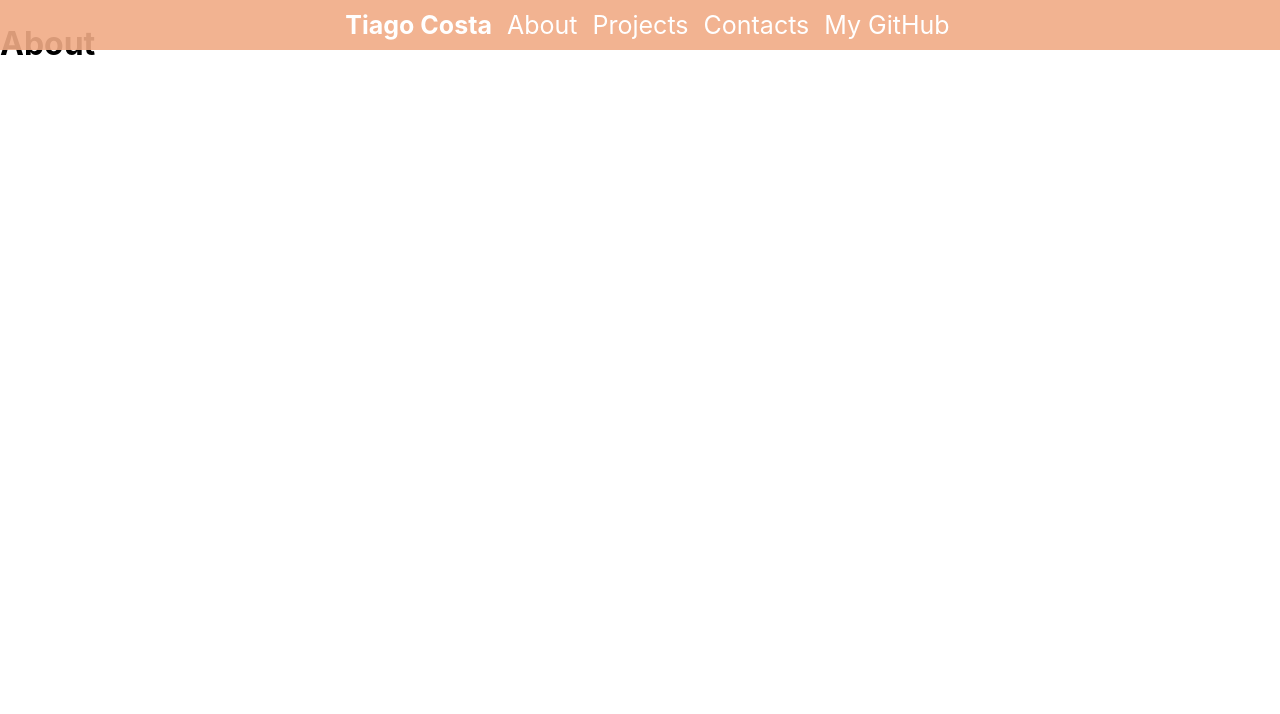
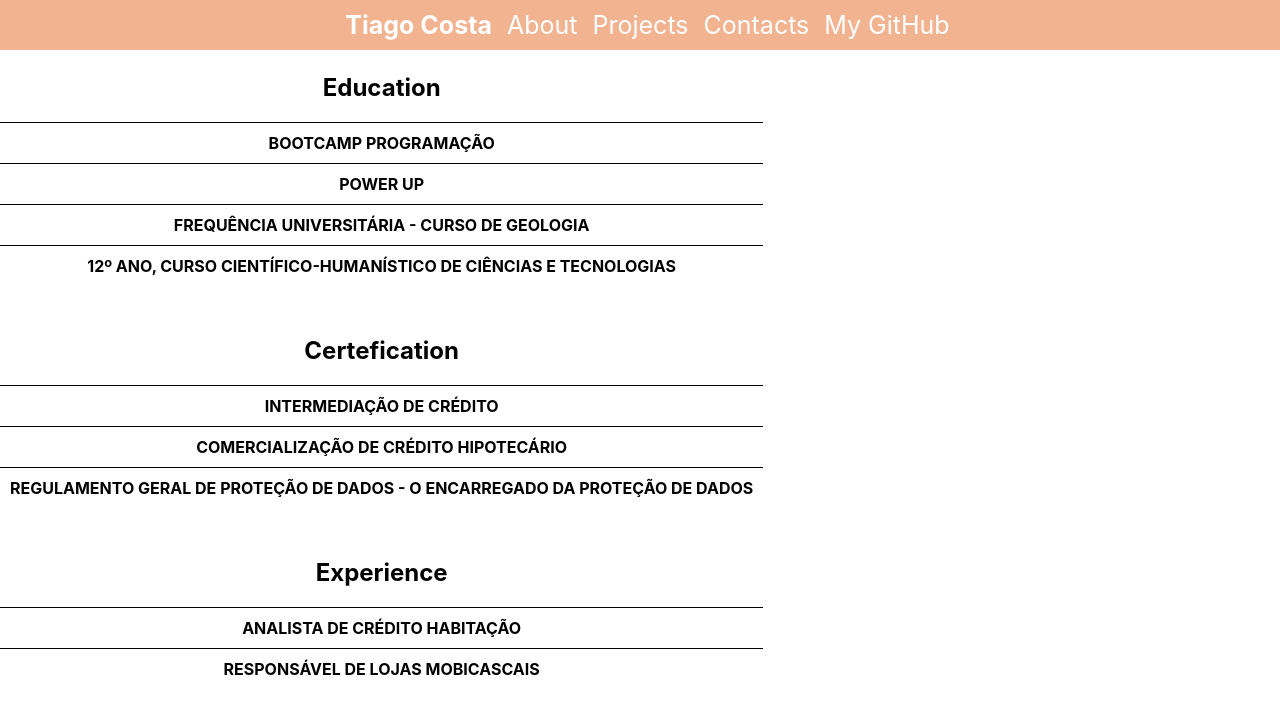
Before and after one commit to tiagodfcosta/profile, a React (Create React App) app: page /components/About in a window 1280 px wide. Shown: the top 714 px of the page. Built offline with nearby package versions, Linux system fonts and the light colour scheme.

Commit message:
about menu accordion

```diff
--- a/src/components/About.js
+++ b/src/components/About.js
@@ -1,12 +1,38 @@
 import AboutCSS from './About.module.css';
 import React from 'react';
+import Accordion from './Accordion.js';
+import { education } from '../content/education';
+import { certifications } from '../content/certefication.js';
+import { experience } from '../content/experience.js';
 
-function About() {
+const About = () => {
     return (
-      <div className={AboutCSS.container}>
-          <h1>About</h1>
-      </div>
-    )
+        <div className={AboutCSS.container}>
+                <div className={AboutCSS.container}>
+
+                        <div className={AboutCSS.Accordion}>
+                            <h2>Education</h2>
+                         {education.map(({ title, content, duration }) => (
+                         <Accordion title={title} content={content} duration={duration} />
+                          ))}
+                        </div>
+                        <div className={AboutCSS.container}>
+                            <h2>Certefication</h2>
+                            {certifications.map(({ title, content, duration }) => (
+                                <Accordion title={title} content={content} duration={duration} />
+                            ))}
+                        </div>
+                        <div className={AboutCSS.container}>
+                            <h2>Experience</h2>
+                            {experience.map(({ title, content, duration }) => (
+                            <Accordion title= {title} content={content} duration={duration} />
+                            ))}
+                        </div>
+                </div>
+        </div>
+    );
 }
 
+
+
 export default About;
--- a/src/components/About.module.css
+++ b/src/components/About.module.css
@@ -0,0 +1,15 @@
+
+.container {
+    margin-top: 50px;
+    text-align: center;
+    color: black;
+    align-items: center;
+    text-align: center;
+
+
+}
+
+.education{
+    display: flex;
+    flex-direction: column;
+}
--- /dev/null
+++ b/src/components/Accordion.js
@@ -0,0 +1,20 @@
+import AccordionCSS from './Accordion.module.css';
+import React, { useState } from 'react';
+
+const Accordion = ({ title, content, duration }) => {
+  const [isActive, setIsActive] = useState(false);
+
+  return (
+    <div className={AccordionCSS.accordion}>
+      <div className={AccordionCSS.item} onClick={() => setIsActive(!isActive)}>
+        <div className= {AccordionCSS.title}>{title}
+        {isActive ? '' : ''}
+        </div>
+      </div>
+      {isActive && <div className="accordion-content">{content}</div>}
+      {isActive && <div className="accordion-content">{duration}</div>}
+    </div>
+  );
+};
+
+export default Accordion;
--- /dev/null
+++ b/src/components/Accordion.module.css
@@ -0,0 +1,26 @@
+.accordion {
+    border-top: 1px solid black
+
+}
+
+
+.item {
+    display: flex;
+    flex-direction: column;
+    padding: 10px;
+    align-items: center;
+    justify-items: space-between;
+}
+
+.item:hover {
+
+    background-color: lightgray;
+    color: white;
+
+}
+
+.title {
+    display: flex;
+    flex-direction: row;
+    font-weight: bold;
+}
--- a/src/components/Home.js
+++ b/src/components/Home.js
@@ -38,25 +38,15 @@ function Home() {
                     <h3>Front End</h3>
                     <p>HTML, CSS, JavaScript</p>
                     <h4>Dev Tools:</h4>
-                    <ul>
-
-                        <li>React</li>
-                        <li>Bootstrap</li>
-                    </ul>
-
-
+                    <p>React, Bootstrap</p>
                 </div>
 
                 <div className={HomeCSS.backEnd}>
                     <h3>Back End</h3>
                     <p>JavaScript</p>
                     <h4>Dev Tools:</h4>
-                    <ul>
-                        <li>Node</li>
-                        <li>Express</li>
-                        <li>MogoDB</li>
-                        <li>SQL</li>
-                    </ul>
+                    <p>Node, Express, MogoDB, SQL</p>
+
                 </div>
             </div>
         </div>
--- a/src/components/Home.module.css
+++ b/src/components/Home.module.css
@@ -81,16 +81,6 @@
     height:300px;
 }
 
-.frontEnd ul{
-    list-style: none;
-    list-style-position: inside;
-}
-
-.backEnd ul{
-    list-style: none;
-    list-style-position: inside;
-}
-
 .backEnd{
     text-align: center;
     align-items: center;
--- /dev/null
+++ b/src/content/certefication.js
@@ -0,0 +1,17 @@
+export const certifications = [
+    {
+        title: 'INTERMEDIAÇÃO DE CRÉDITO',
+        content: 'IFB - Instituto de Formação Bancária',
+        duration: '25H - 2020'
+    },
+    {
+        title: 'COMERCIALIZAÇÃO DE CRÉDITO HIPOTECÁRIO',
+        content: 'IFB - Instituto de Formação Bancária',
+        duration: '25H - 2020'
+    },
+    {
+        title: 'REGULAMENTO GERAL DE PROTEÇÃO DE DADOS - O ENCARREGADO DA PROTEÇÃO DE DADOS',
+        content: 'AEP - Associação Empresarial de Portugal',
+        duration: '48H - 2018'
+    }
+  ];
--- /dev/null
+++ b/src/content/education.js
@@ -0,0 +1,23 @@
+export const education = [
+    {
+        title: 'BOOTCAMP PROGRAMAÇÃO',
+        content: 'Front end development HTML, CSS and JavaScript +React \n Back end development MongoDB and JavaScript +NodeJS',
+        duration: '400H - 2021'
+    },
+    {
+        title: 'POWER UP',
+        content: 'INICIAÇÃO À PROGRAMAÇÃO MULTIMÉDIA - FOTOGRAFIA,VÍDEO, SOM E DESIGN',
+        duration: '400H - 2021'
+    },
+    {
+        title: 'FREQUÊNCIA UNIVERSITÁRIA - CURSO DE GEOLOGIA',
+        content: 'Faculdade de Ciências da Universidade de Lisboa',
+        duration: '2011 - 2014'
+    },
+    {
+        title: '12º ANO, CURSO CIENTÍFICO-HUMANÍSTICO DE CIÊNCIAS E TECNOLOGIAS',
+        content: 'Agrupamento de Escolas Ibn Mucana, Alcabideche',
+        duration: '2010 - 2011'
+    }
+
+  ];
--- /dev/null
+++ b/src/content/experience.js
@@ -0,0 +1,12 @@
+export const experience = [
+    {
+        title: 'ANALISTA DE CRÉDITO HABITAÇÃO',
+        content: 'Doutor Finanças',
+        duration: 'Mar 2020 - Mar 2021'
+    },
+    {
+        title: 'RESPONSÁVEL DE LOJAS MOBICASCAIS',
+        content: 'Cascais Próxima',
+        duration: 'Set 2014 - Mar 2020'
+    }
+  ];
```
Also changed, not shown: 1 other file (tests, documents, lock files or other folders).
